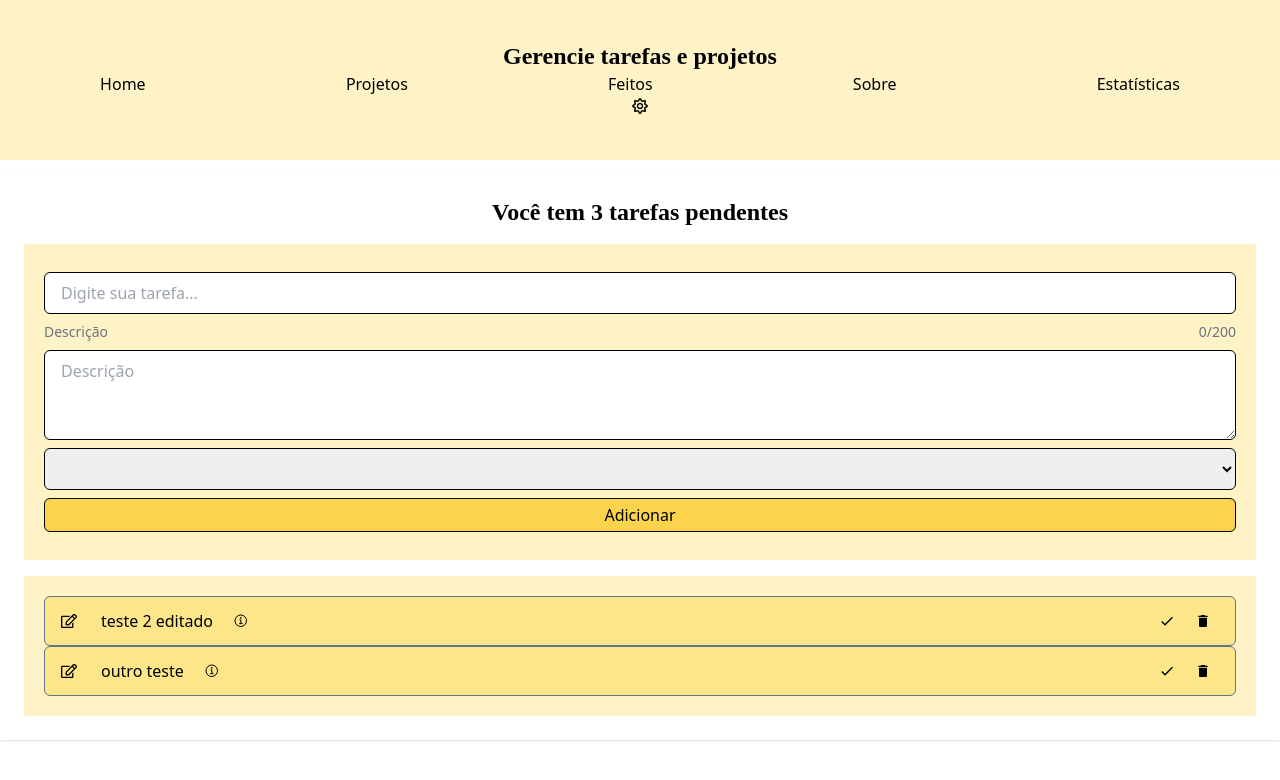
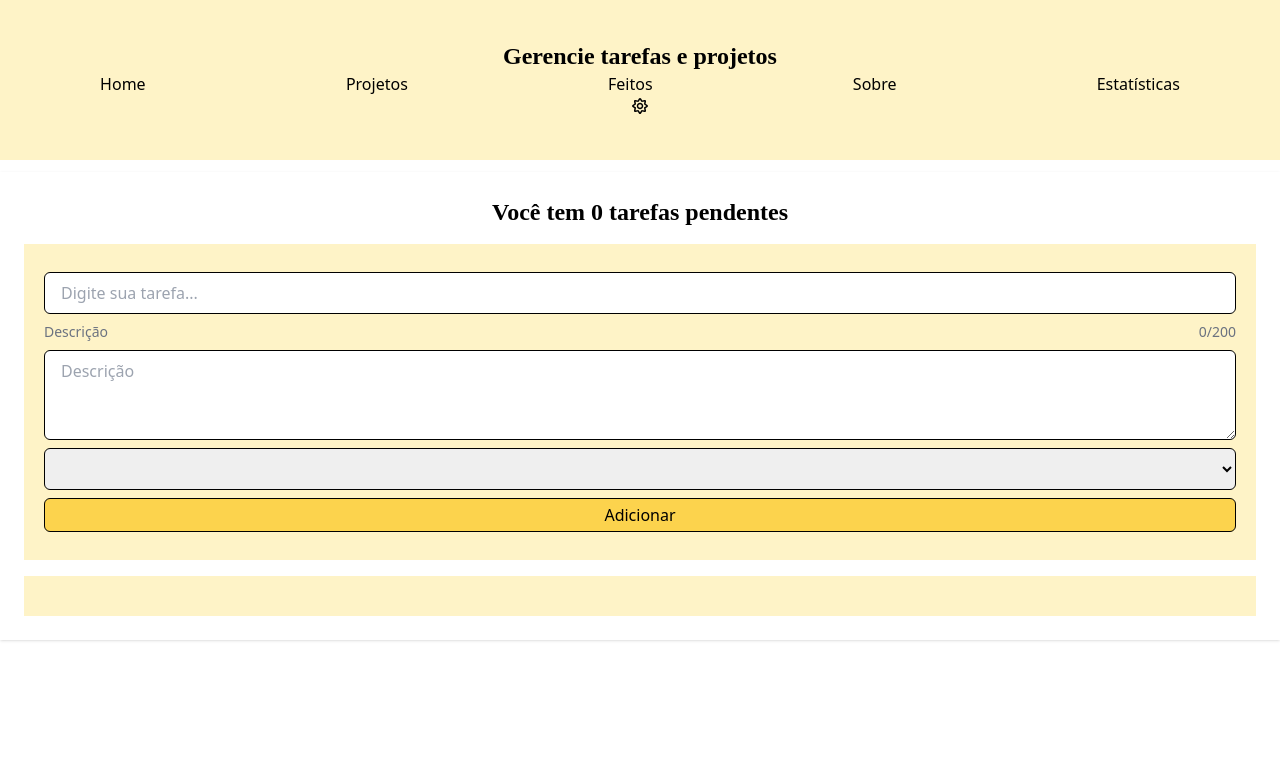
Before and after one commit to Bianca2703/Gerenciador-de-Tarefas-Web-Service, a React (Vite) app in the folder my-react-app/: page / in a window 1280 px wide. Shown: the top 780 px of the page. Built offline with nearby package versions, Linux system fonts and the light colour scheme; data requests are answered from the project's data file.

Commit message:
fix: corrige botão de deletar projetos e status no Home

```diff
--- a/my-react-app/db.json
+++ b/my-react-app/db.json
@@ -1,64 +1,78 @@
 {
   "tasks": [
     {
-      "id": "60f4348f-ca19-4765-b0eb-98e2e32d0928",
-      "title": "teste",
-      "description": "teste",
+      "id": "51e18ac2-935d-4058-b370-fb6dcdd526d3",
+      "title": "fffffffffff",
+      "description": "fffffffffffffff",
+      "category": "pessoal",
+      "isCompleted": false,
+      "isDeleted": true,
+      "createdAt": "2026-03-16T16:38:48.323Z",
+      "completedAt": null,
+      "projectId": null
+    },
+    {
+      "id": "de6dd427-fbf6-4222-ac43-5b13ab060b7c",
+      "title": "rrrrrrrrrr",
+      "description": "rrrrrrrrrrrr",
       "category": "trabalho",
       "isCompleted": true,
       "isDeleted": true,
-      "createdAt": "2026-03-13T19:47:04.961Z",
+      "createdAt": "2026-03-16T16:45:37.313Z",
       "completedAt": null
     },
     {
-      "id": "0f41e41a-94d0-4252-bdda-ebef1d369ca7",
-      "title": "teste 2 editado",
-      "description": "teste 2",
+      "id": "bf04056b-5de4-400f-bf82-6cc9be2bee6b",
+      "title": "tarefa projeto",
+      "description": "ddddddddddd",
+      "category": "pessoal",
+      "isCompleted": true,
+      "isDeleted": true,
+      "createdAt": "2026-03-16T17:27:59.937Z",
+      "completedAt": null,
+      "projectId": null
+    },
+    {
+      "id": "3d8c7dc3-d4c1-44d5-901a-d91cd65cbc78",
+      "title": "ddddddddd",
+      "description": "dddddddddd",
+      "category": "trabalho",
+      "isCompleted": true,
+      "isDeleted": true,
+      "createdAt": "2026-03-16T17:29:00.098Z",
+      "completedAt": null,
+      "projectId": "615339db-98a4-4f3c-ba18-1650f85d1b1e"
+    },
+    {
+      "id": "edb9878b-24c6-47f5-8bdf-aee5fc3c3289",
+      "title": "tttttt",
+      "description": "ddddddddddd",
       "category": "trabalho",
       "isCompleted": false,
-      "isDeleted": false,
-      "createdAt": "2026-03-13T19:50:29.289Z",
+      "isDeleted": true,
+      "createdAt": "2026-03-16T18:01:42.969Z",
       "completedAt": null
     },
     {
-      "id": "644d849f-694f-466b-9989-609eb6156ca7",
-      "title": "outro teste",
-      "description": "outro teste descrição",
+      "id": "794aa307-c2ce-4796-80e1-75629e111f78",
+      "title": "ssssssssssss",
+      "description": "ssssssssssss",
       "category": "pessoal",
-      "isCompleted": false,
+      "isCompleted": true,
       "isDeleted": false,
-      "createdAt": "2026-03-13T22:37:36.506Z",
-      "completedAt": null
-    },
-    {
-      "id": "0335d7be-3d79-40ea-9d73-85408e08369b",
-      "title": "tarefa projeto",
-      "description": "descrição tarefa projeto",
-      "category": "pessoal",
-      "isCompleted": false,
-      "isDeleted": false,
-      "createdAt": "2026-03-14T00:04:10.006Z",
+      "createdAt": "2026-03-16T18:02:47.916Z",
       "completedAt": null,
-      "projectId": "15fad36c-ff67-42bc-9c70-79f2ab2326ae"
+      "projectId": "615339db-98a4-4f3c-ba18-1650f85d1b1e"
     }
   ],
   "projects": [
     {
-      "id": "15fad36c-ff67-42bc-9c70-79f2ab2326ae",
-      "title": "projeto teste atualizado",
-      "description": "descrição do projeto teste",
-      "category": "pessoal",
-      "isCompleted": false,
-      "createdAt": "2026-03-13T22:55:23.110Z",
-      "completedAt": null
-    },
-    {
-      "id": "2b24cf0c-6dc5-4d16-8b3f-49f1f4700ba7",
-      "title": "projeto",
-      "description": "projeto descrição",
+      "id": "615339db-98a4-4f3c-ba18-1650f85d1b1e",
+      "title": "dddddddddddd",
+      "description": "ddddddddddddd",
       "category": "trabalho",
       "isCompleted": false,
-      "createdAt": "2026-03-13T23:54:13.840Z",
+      "createdAt": "2026-03-16T17:28:40.196Z",
       "completedAt": null
     }
   ],
--- a/my-react-app/src/components/ProjectItem.jsx
+++ b/my-react-app/src/components/ProjectItem.jsx
@@ -1,10 +1,11 @@
-import { useContext, useState } from "react";
+import { useContext, useState, useCallback } from "react";
 import { GlobalContext } from "../Contexts/GlobalContext";
 import { Link } from "react-router-dom";
 import { FaRegEdit } from "react-icons/fa";
 import { MdOutlineDone } from "react-icons/md";
 import { MdDelete } from "react-icons/md";
 import { IoInformationCircleOutline } from "react-icons/io5";
+import { deleteProject } from "../api/projectsApi";
 
 function ProjectItem({ project }) {
   const { projects, setProjects } = useContext(GlobalContext);
@@ -23,8 +24,12 @@ function ProjectItem({ project }) {
 
   //Deleta projeto
   function onDeletedClick(projectId) {
-    const newProjects = projects.filter((project) => project.id !== projectId);
-    setProjects(newProjects);
+    deleteProject(projectId).then(() => {
+      const newProjects = projects.filter(
+        (project) => project.id !== projectId,
+      );
+      setProjects(newProjects);
+    });
   }
 
   function onInfoTasks() {
--- a/my-react-app/src/components/StatusHeader.jsx
+++ b/my-react-app/src/components/StatusHeader.jsx
@@ -4,7 +4,10 @@ import { GlobalContext } from "../Contexts/GlobalContext";
 function StatusHeader() {
   const { tasks } = useContext(GlobalContext);
 
-  const outstanding = tasks.filter((task) => task.isCompleted === false).length;
+  const outstanding = tasks.filter(
+    (task) =>
+      task.isCompleted === false && !task.projectId && task.isDeleted === false,
+  ).length;
 
   return <p>Você tem {outstanding} tarefas pendentes </p>;
 }
--- a/my-react-app/src/hoc/withPremiumAccess.jsx
+++ b/my-react-app/src/hoc/withPremiumAccess.jsx
@@ -1,16 +1,31 @@
+import { useState } from "react";
+
 function withPremiumAccess(WrappedComponent) {
   return function WithPremiumAccess(props) {
-    const isPremium = false;
+    const [isPremium, setIsPremium] = useState(false);
 
     return (
       <div className="relative min-h-screen">
         <WrappedComponent {...props} />
 
         {!isPremium && (
-          <div className="absolute inset-0 backdrop-blur-md bg-black/30 flex items-center justify-center">
+          <div className="absolute inset-0 backdrop-blur-md bg-black/30 flex items-center justify-center flex-col">
             <h2 className="text-2xl font-semibold text-white">
               🔒 Faça upgrade para ver isso
             </h2>
+            <button
+              onClick={() => setIsPremium(true)}
+              className="px-6 py-2 rounded-xl font-semibold
+            bg-gradient-to-r from-amber-400 via-orange-400 to-amber-500
+            text-white
+            hover:scale-105
+            transition-all duration-200
+            shadow-md hover:shadow-xl
+           dark:from-amber-500 dark:to-orange-600
+           flex items-center gap-2"
+            >
+              Fazer Upgrade
+            </button>
           </div>
         )}
       </div>
--- a/my-react-app/src/pages/Completed.jsx
+++ b/my-react-app/src/pages/Completed.jsx
@@ -2,18 +2,19 @@ import { useContext } from "react";
 import { GlobalContext } from "../Contexts/GlobalContext";
 import TaskList from "../components/TaskList";
 
-function Completed(){
-    const {tasks} = useContext(GlobalContext);
+function Completed() {
+  const { tasks } = useContext(GlobalContext);
 
-    const filteredTasks = tasks.filter((task) => task.isCompleted);
+  const filteredTasks = tasks.filter(
+    (task) => task.isCompleted && !task.projectId,
+  );
 
-    return(
-        <div className="flex flex-col p-6 space-y-4 shadow dark:bg-slate-800">
-            <h1>Tarefas concluídas</h1>
-            <TaskList tasks={filteredTasks} showActions={false}/>
-        </div>
-    )
-
+  return (
+    <div className="flex flex-col p-6 space-y-4 shadow dark:bg-slate-800">
+      <h1>Tarefas concluídas</h1>
+      <TaskList tasks={filteredTasks} showActions={false} />
+    </div>
+  );
 }
 
 export default Completed;
--- a/my-react-app/src/pages/ProjectsDetails.jsx
+++ b/my-react-app/src/pages/ProjectsDetails.jsx
@@ -8,7 +8,9 @@ function ProjectsDetails() {
   const { id } = useParams();
   const { tasks, projects } = useContext(GlobalContext);
 
-  const filteredTasks = tasks.filter((task) => task.projectId === id); //Se estiver dentro de um projeto, filtra pelo projectId | mostra apenas as tarefas daquele projeto
+  const filteredTasks = tasks.filter(
+    (task) => task.projectId === id && task.isDeleted == false,
+  ); //Se estiver dentro de um projeto, filtra pelo projectId | mostra apenas as tarefas daquele projeto
   //percorre todas as tasks e entrega as tasks cujo projectId é igual ao id da URL
   console.log("projects:", projects);
   const project = projects.find((project) => project.id === String(id)); //find porque quero apenas um resultado
```
